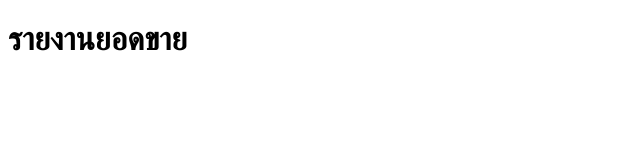
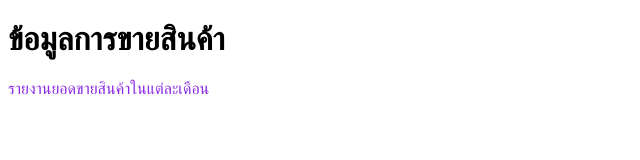
Before and after one commit to Nongmimi/my_project, a plain HTML site: page index.html in a window 1280 px wide. Shown: the whole page, without its empty margins (0-640 px from the left). Drawn offline with Linux system fonts and the light colour scheme.

Commit message:
add report sale

```diff
--- a/index.html
+++ b/index.html
@@ -4,8 +4,14 @@
     <meta charset="UTF-8">
     <meta name="viewport" content="width=device-width, initial-scale=1.0">
     <title>my_project</title>
+    <style>
+        p{
+            color: blueviolet;
+        }
+    </style>
 </head>
 <body>
-    <h1>รายงานยอดขาย</h1>
+    <h1>ข้อมูลการขายสินค้า</h1>
+    <p>รายงานยอดขายสินค้าในแต่ละเดือน</p>
 </body>
 </html>
```
